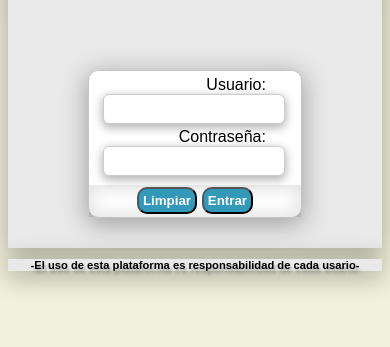
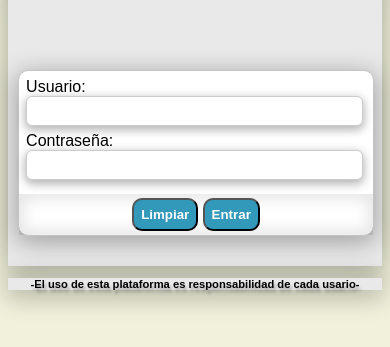
Before and after one commit to adriangoa/user204, a PHP site: page / in a window 390 px wide. Shown: the part 73-420 px from the top of the page. Run offline with PHP 8.4, Linux system fonts and the light colour scheme.

Commit message:
correcion de mediaqueries

```diff
--- a/Profesor/agregarCurso.html
+++ b/Profesor/agregarCurso.html
@@ -17,8 +17,8 @@
 						<p class="sombra_leve">Sistema de calificaciones en linea</p>
 						<img src="../img/logo.svg" id="logo"></img>
 					</div>
-				</header>
-				<div class="navbar">
+					</header>
+					<div class="navbar">
 								<div class="navbar-inner">
 									<div class="container" style="width: auto;">
 										<a class="btn btn-navbar" data-toggle="collapse" data-target=".nav-collapse">
--- a/css/estilo.css
+++ b/css/estilo.css
@@ -384,6 +384,28 @@ div.navbar{
 /*mediaqueries*/
 @media (max-width: 480px){
 
+#cuadro_formulario{
+	width: 100%;
+}
+form #campos_entrada input[type='text'],form #campos_entrada input[type='number']
+,form #campos_entrada input[type='email'],form #campos_entrada input[type='url'],
+form #campos_entrada input[type='tel'],form #campos_entrada input[type='password']{
+
+	width: 95%;
+}
+
+form #campos_entrada select{
+	width: 95%;
+}
+
+form label{
+	text-align: left;
+	display: block;
+	vertical-align: middle;
+	width: 10em;
+	margin: 0 1em 0 0;
+}
+
 header div p{
 	font-size: 1em;
 	margin: 0%;
```
